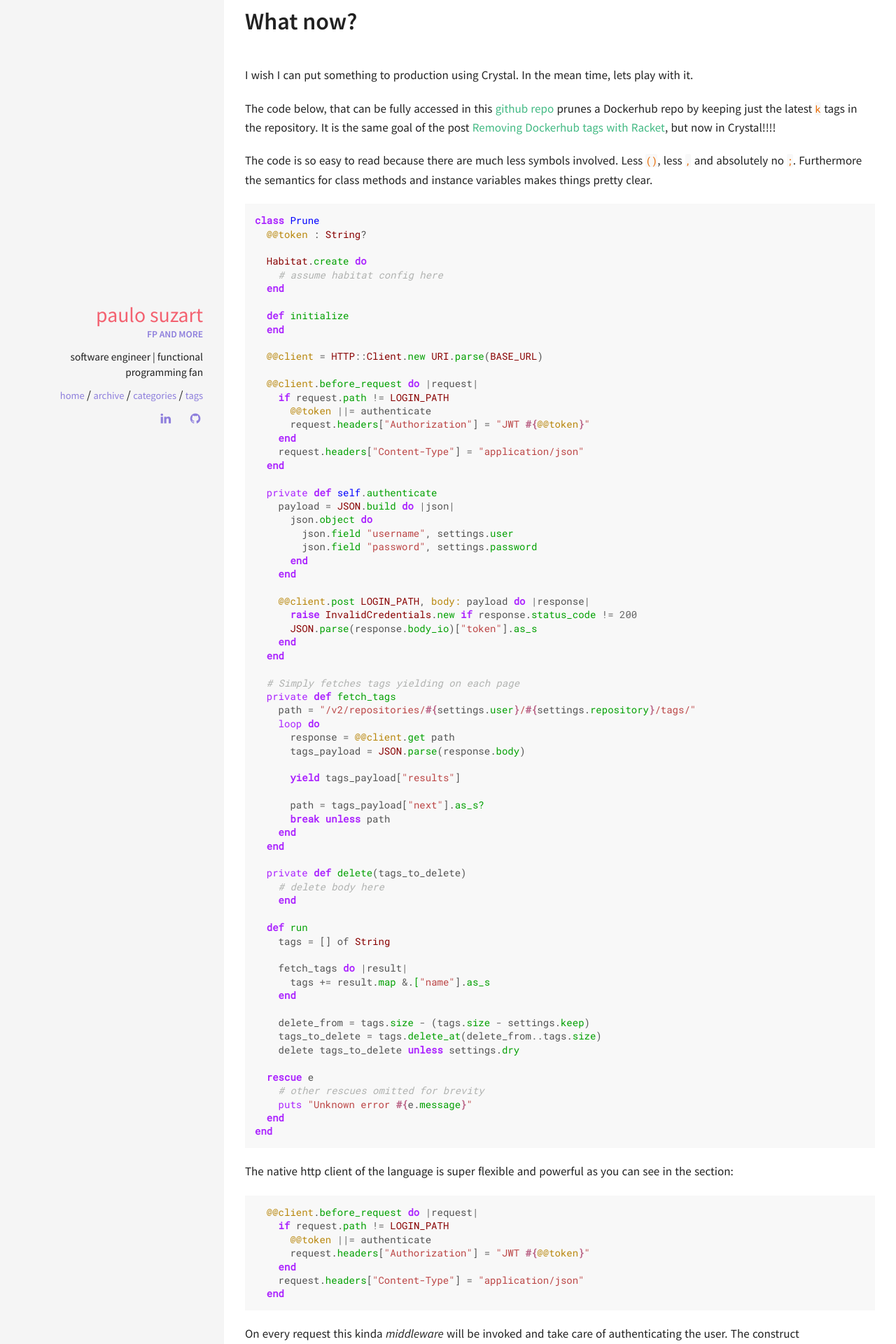
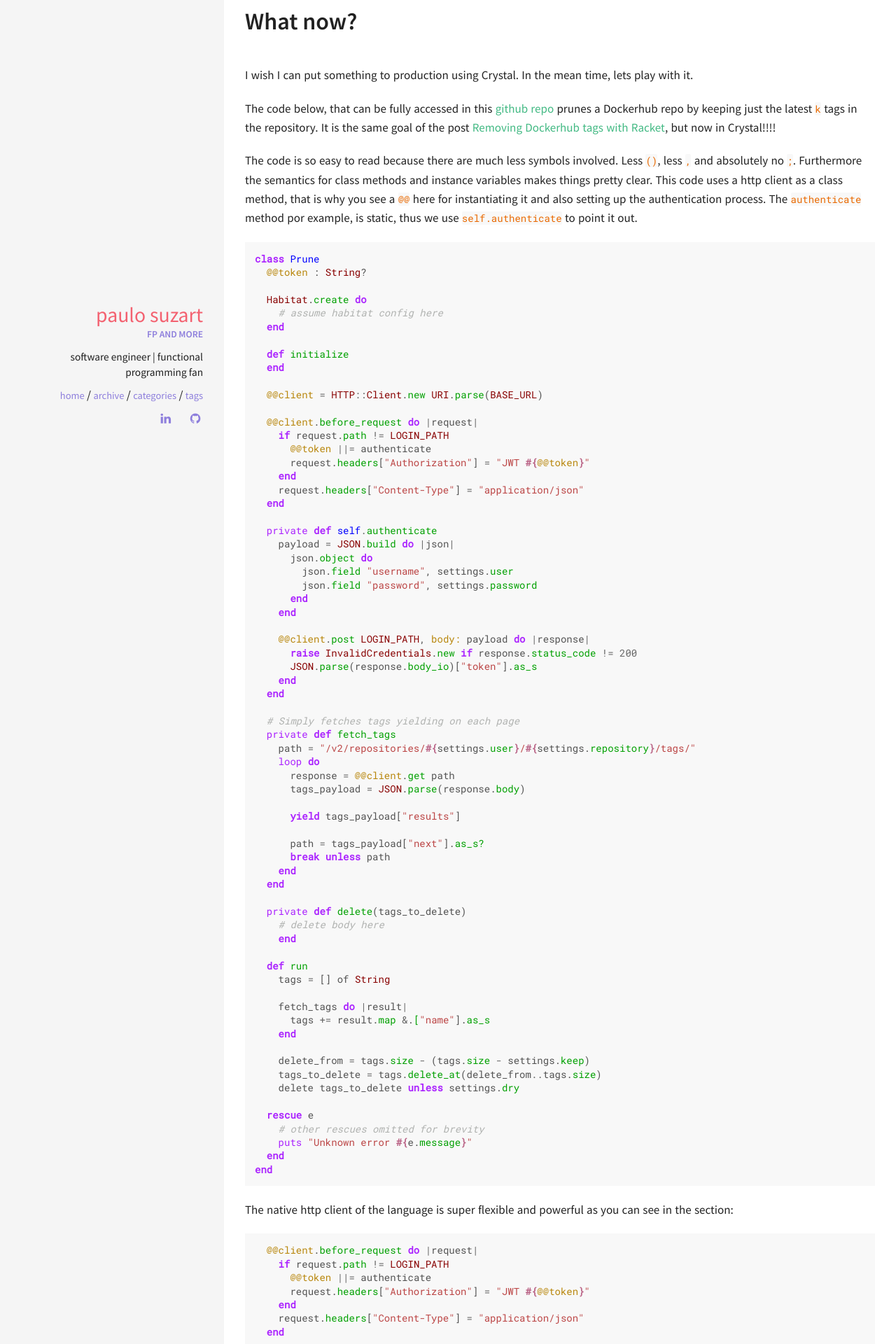
Before and after one commit to paulosuzart/paulosuzart.github.io, a Jekyll site: the page built from _posts/2018-02-15-why-crystal-is-awesome.md, in a window 1280 px wide. Shown: the part 1897-3817 px from the top of the page at 70% size. Built offline with Jekyll 4.4.1, drawn with Linux system fonts in a browser that asks for light colours; comment, search, counter and statistics services are not loaded; some of the changed text lies outside the part shown.

Commit message:
Various fixes

````diff
--- a/_posts/2018-02-15-why-crystal-is-awesome.md
+++ b/_posts/2018-02-15-why-crystal-is-awesome.md
@@ -61,7 +61,7 @@ I wish I can put something to production using Crystal. In the mean time, lets p
 
 The code below, that can be fully accessed in this [github repo](https://github.com/paulosuzart/prunedocker-crystal) prunes a Dockerhub repo by keeping just the latest `k` tags in the repository. It is the same goal of the post [Removing Dockerhub tags with Racket](http://paulosuzart.github.io/blog/2017/11/27/removing-dockerhub-tags-with-racket/), but now in Crystal!!!!
 
-The code is so easy to read because there are much less symbols involved. Less `()`, less `,` and absolutely no `;`. Furthermore the semantics for class methods and instance variables makes things pretty clear.
+The code is so easy to read because there are much less symbols involved. Less `()`, less `,` and absolutely no `;`. Furthermore the semantics for class methods and instance variables makes things pretty clear. This code uses a http client as a class method, that is why you see a `@@` here for instantiating it and also setting up the authentication process. The `authenticate` method por example, is static, thus we use `self.authenticate` to point it out.
 
 ``` ruby
 class Prune
@@ -163,8 +163,8 @@ There are much more interesting ways to express things as you can find in the Lu
 
 # Conclusion
 
-Crystal is just `0.24.1` right now. There is a long road ahead for sure. It couldn't be more promising. With a growing community, type safety and speed of C, languages like Go or Rust will need to rethink themselves.
+Crystal is just `0.24.1` right now. There is a long road ahead for sure. It couldn't be more promising. With a growing community, type safety and speed of C, languages like Go or Rust will have to rethink themselves in some areas at least.
 
-I always refused to use ruby due to it's performance. That was a pity because the same constructs Crystal offers, but now it seems time is comming to have cool, light, readable code like ruby with the speed of Crystal.
+I always refused to use ruby due to it's performance. That was a pity because it has the same constructs Crystal offers, but now it seems time is coming where we have cool, slick, readable code like ruby with the speed of Crystal.
 
 Happy Crystal!
````
